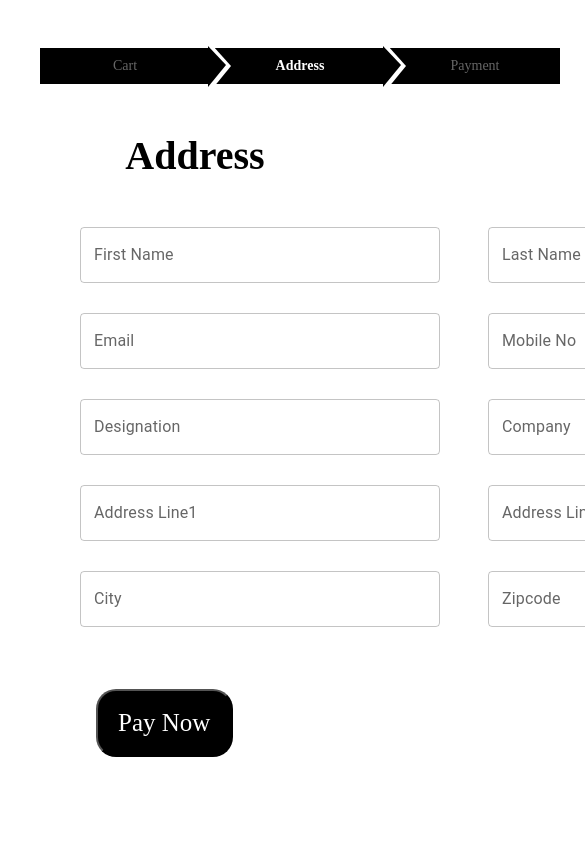
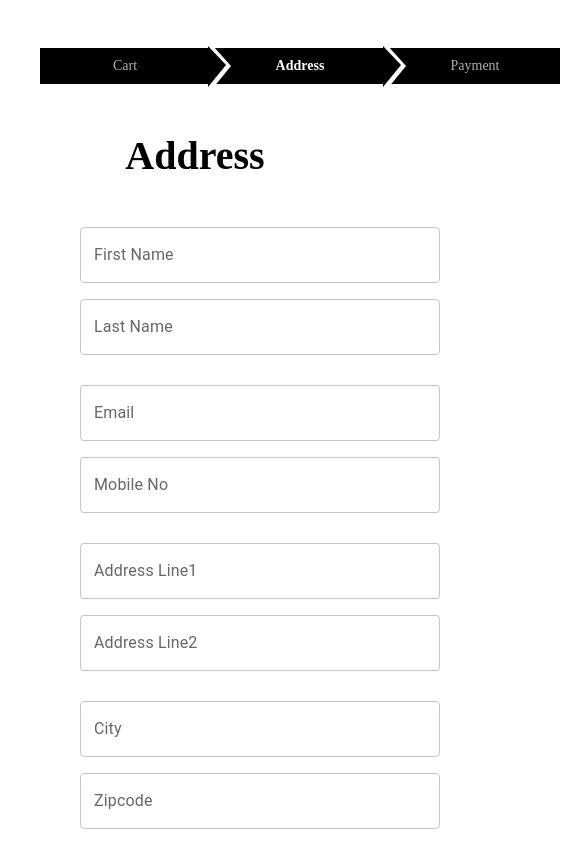
Before and after one commit to Aayshaparveen786/MacTossos, a React (Vite) app: page /Checkout in a window 390 px wide. Both pictures are taken after a click on the element "Address". Shown: the top 844 px of the page, 585 px wide, since content can reach past the window. Built offline with nearby package versions, Linux system fonts and the light colour scheme; a web font is replaced by a local one.

Commit message:
Add Responsive desgin Checkout screen

```diff
--- a/src/components/Address.jsx
+++ b/src/components/Address.jsx
@@ -11,8 +11,6 @@ const Address = ({ onNext }) => {
   };
   const [firstName, setFirstName] = useState("");
   const [lastName, setLastName] = useState("");
-  const [designation, setDesignation] = useState("");
-  const [company, setCompany] = useState("");
   const [mobile, setMobile] = useState("");
   const [email, setEmail] = useState("");
   const [address, setAddress] = useState("");
@@ -93,25 +91,7 @@ const Address = ({ onNext }) => {
             onChange={handleChange}
           />
         </div>
-        <div className="row-1">
-          <TextField
-            label="Designation"
-            className="name"
-            name="designation"
-            type="text"
-            value={designation}
-            onChange={handleChange}
-          />
 
-          <TextField
-            label="Company"
-            className="name"
-            name="company"
-            type="text"
-            value={company}
-            onChange={handleChange}
-          />
-        </div>
         <div className="row-1">
           <TextField
             label="Address Line1"
--- a/src/components/style.css
+++ b/src/components/style.css
@@ -809,7 +809,7 @@ section.services {
 .step {
   font-size: 14px;
   text-align: center;
-  color: #666;
+  color: #b1afaf;
   cursor: default;
   margin: 3rem 0;
   padding: 10px 10px 10px 10px;
@@ -1182,6 +1182,12 @@ section.services {
     font-size: 25px;
     width: 60vw;
   }
+
+  .row-1 {
+    display: grid;
+    grid-template-columns: 0;
+    gap: 1rem;
+  }
 }
 
 /* IPad */
```
